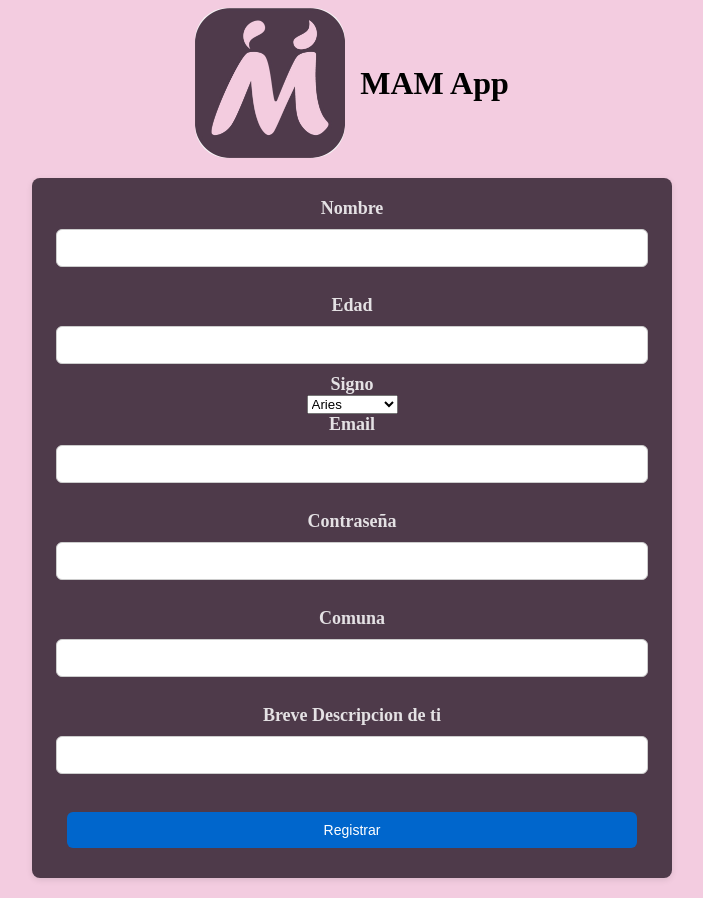
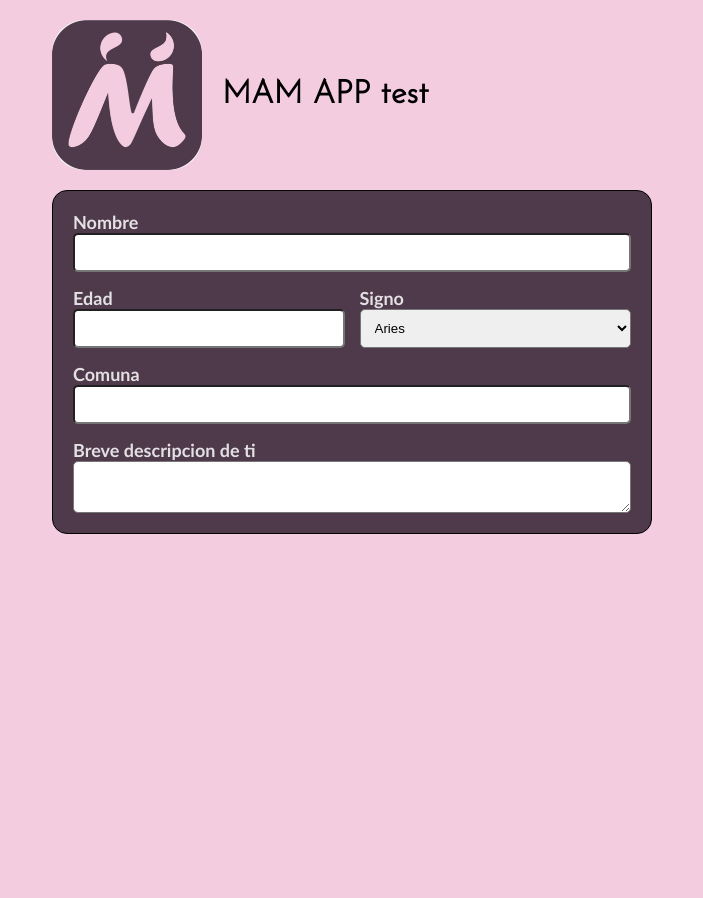
Before and after one commit to franciscopanchosalazar/mamApp, a Flask app: page / in a window 1280 px wide. Shown: the whole page, without its empty margins (288-991 px from the left). After the commit the page ends 534 px from the top, so only its background shows below. Run offline with Flask 3, Linux system fonts and the light colour scheme.

Commit message:
Desarrollo de paginas registro y perfil

```diff
--- a/main.py
+++ b/main.py
@@ -4,7 +4,8 @@ app = Flask(__name__)   # Inicializa un objeto de la clase Flask
 
 @app.route("/")
 def register():
-    return render_template("register.html")
+    #return render_template("register.html")
+    return render_template("dashboard.html")
 
 if __name__ == "__main__":
     app.run(debug=True)
--- a/static/style.css
+++ b/static/style.css
@@ -1,61 +1,91 @@
-body{
-    background-color: #f3cce0;
+/* General */
+@font-face {
+    font-family: 'JosefinSans';
+    src: url('../fonts/JosefinSans-Light.ttf') format('truetype');
 }
 
-.contenedorRegistro{
-    text-align:center;
+body {
+    background-color: #f3cce0;
+    font-family: Calibri, sans-serif;
 }
 
+input, textarea, select {
+  border-radius: 5px;
+  padding: 10px;
+}
+
+/* Este es el bloque morado al centro de la pantalla
+   Por ende cualquier info debe llevar esta clase */
+.contenedorCentral {
+    background-color: #4e3a4a;
+    padding: 20px;
+    border: 1px solid;
+    border-radius: 15px;
+}
+
+/* Utilizado para lograr estructurar cosas en dos columnas */
+.gridFormas {
+    display: grid;
+    grid-template-columns: 1fr 1fr;
+    gap: 15px;
+}
+
+/* Utilizado para estilizar las letras de cada campo */
+.campo, .campoCompleto {
+    display: flex;
+    flex-direction: column;
+    color: #e4e1e4;
+    font-weight: bold;
+    font-size: 18px;
+}
+
+/* Utilizado para que un elemento ocupe todo el espacio horizontal */
+.campoCompleto {
+    grid-column: 1 / 3;
+}
+
+/* Utilizado para alinear encabezados con el contenedor central */
+.containerPrincipal {
+    max-width: 600px;
+    margin: 20px auto;
+}
+
+/* Estilizacion del logo principal */
 .logo{
     width:150px;
     height:auto;
     border-radius:32px;
 }
 
-/* Utilicé campo para las letras de las formas */
-.campo{
-    color: #e4e1e4;
-    font-weight: bold;
-    font-size: 18px;
-    text-align: left;
+.encabezados {
+    font-family: 'JosefinSans', serif !important;
+    margin: 20px auto;
+    display: flex;
+    align-items: center;
+    gap: 20px;
 }
 
-/* Elementos de la pagina de registro */
-
-#bloqueSuperior{
-    display: flex;
-    justify-content: center;
-    align-items: center;
-    gap: 15px;
-}
-
-#formaRegistro {
-  background-color: #4e3a4a;
-  padding: 20px;
-  margin: 20px auto;
-  border-radius: 8px;
-  box-shadow: 0 2px 6px rgba(0,0,0,0.1);
-  max-width: 600px;
-}
-#formaRegistro input, #formaRegistro button {
+/* Comportamiento y estetica de todos los botones */
+.botones {
   display: block;
   width: 95%;
   margin: 10px auto;
   padding: 10px;
   border: 1px solid #ccc;
   border-radius: 6px;
-  font-size: 14px;
+  font-size: 18px;
 }
 
-#formaRegistro button {
-  background-color: #0066cc;
-  color: white;
+.botones {
+  background-color: #f3cce0;
+  color: #4e3a4a;
   border: none;
   cursor: pointer;
   transition: background-color 0.3s;
 }
 
-#formaRegistro button:hover {
-  background-color: #9ff196;
+.botones:hover {
+  background-color: #e4e1e4;
   color: #333;
+  font-weight: bold;
 }
--- a/templates/dashboard.html
+++ b/templates/dashboard.html
@@ -0,0 +1,64 @@
+{% extends "base.html" %}
+
+<!-- title passed to the base file so it can be shown in the browsers tab-->
+{% block title %}Perfil{% endblock %}
+
+{% block content %}
+
+<div class="containerPrincipal">
+    <div class="encabezados">
+        <img src="{{ url_for('static', filename='images/mamApp.jpg') }}" alt="Logo MamApp" class="logo">
+        <h1 id="titulo">MAM APP test</h1>
+    </div>
+
+    <form class="contenedorCentral" method="post">
+        <div class="gridFormas">
+
+            <!-- Filas de la forma -->
+
+            <!-- Primera fila-->
+            <div class="campoCompleto">
+                <label for="nombre">Nombre</label> <!-- for conecta label con input con la id que lleva el mismo nombre -->
+                <input type="text" name="nombre" id="nombre" required> <!-- name es enviado cuando la forma es enviada -->
+            </div>
+
+            <!-- Segunda fila-->
+            <div class="campo">
+                <label for="edad">Edad</label>
+                <input type="number" name="edad" id="edad" required>
+            </div>
+
+            <div class="campo">
+                <label for="signo">Signo</label>
+                <select name="signo" id="signo" required>
+                    <option value="Aries">Aries</option>
+                    <option value="Tauro">Tauro</option>
+                    <option value="Geminis">Geminis</option>
+                    <option value="Cancer">Cancer</option>
+                    <option value="Leo">Leo</option>
+                    <option value="Virgo">Virgo</option>
+                    <option value="Libra">Libra</option>
+                    <option value="Escorpio">Escorpio</option>
+                    <option value="Sagitario">Sagitario</option>
+                    <option value="Capricornio">Capricornio</option>
+                    <option value="Acuario">Acuario</option>
+                    <option value="Piscis">Piscis</option>
+                </select>
+            </div>
+
+            <!-- Tercera fila-->
+            <div class="campoCompleto">
+                <label for="comuna">Comuna</label>
+                <input type="text" name="comuna" id="comuna"required>
+            </div>
+
+            <!-- Sexta fila-->
+            <div class="campoCompleto">
+                <label for="descripcion">Breve descripcion de ti</label>
+                <textarea type="text" name="descripcion" id="descripcion" required></textarea>
+            </div>
+        </div>
+    </form>
+</div>
+
+{% endblock %}
--- a/templates/register.html
+++ b/templates/register.html
@@ -5,41 +5,38 @@
 
 {% block content %}
 
-<div class="contenedorRegistro">
-    <div id="bloqueSuperior">
-        <img src="{{ url_for('static', filename='images/mamApp.jpg') }}" alt="Logo MAM App" class="logo">
-        <h1>MAM App</h1>
+<div class="containerPrincipal">
+    <div class="encabezados">
+        <img src="{{ url_for('static', filename='images/mamApp.jpg') }}" alt="Logo MamApp" class="logo">
+        <h1 id="titulo">MAM APP test</h1>
     </div>
-    <form id="formaRegistro" method="post">
-        <label class="campo">Nombre</label>
-        <input type="text" name="usuario" required><br>
-        <label class="campo">Edad</label>
-        <input type="number" name="edad" required>
-        <label class="campo">Signo</label><br>
-        <select name="signo" required>
-            <option value="Aries">Aries</option>
-            <option value="Tauro">Tauro</option>
-            <option value="Geminis">Geminis</option>
-            <option value="Cancer">Cancer</option>
-            <option value="Leo">Leo</option>
-            <option value="Virgo">Virgo</option>
-            <option value="Libra">Libra</option>
-            <option value="Escorpio">Escorpio</option>
-            <option value="Sagitario">Sagitario</option>
-            <option value="Capricornio">Capricornio</option>
-            <option value="Acuario">Acuario</option>
-            <option value="Piscis">Piscis</option>
-        </select><br>
-        <label class="campo">Email</label><br>
-        <input type="email" name="email" required><br>
-        <label class="campo">Contraseña</label><br>
-        <input type="password" name="contraseña"><br>
-        <label class="campo">Comuna</label><br>
-        <input type="text" name="comuna" required><br>
-        <label class="campo">Breve Descripcion de ti </label><br>
-        <input type="text" name="descripcion" required><br>
 
-        <button type="submit">Registrar</button>
+    <form class="contenedorCentral" method="post">
+        <div class="gridFormas">
+
+            <!-- Filas de la forma -->
+
+            <!-- Primera fila-->
+            <div class="campoCompleto">
+                <label for="nombre">Nombre</label> <!-- for conecta label con input con la id que lleva el mismo nombre -->
+                <input type="text" name="nombre" id="nombre" required> <!-- name es enviado cuando la forma es enviada -->
+            </div>
+
+            <!-- Segunda fila-->
+            <div class="campoCompleto">
+                <label for="email">Email</label>
+                <input type="email" name="email" id="email" required>
+            </div>
+
+            <!-- Tercera fila-->
+            <div class="campoCompleto">
+                <label for="contraseña">Contraseña</label>
+                <input type="password" name="contraseña" id="contraseña" required>
+            </div>
+
+            <button type="submit" class="botones" id="botonRegistrar">Registrar</button>
+        </div>
     </form>
 </div>
+
 {% endblock %}
```
Also changed, not shown: templates/tests.html (added, +78 -0 lines), static/fonts/JosefinSans-Light.ttf (added).
